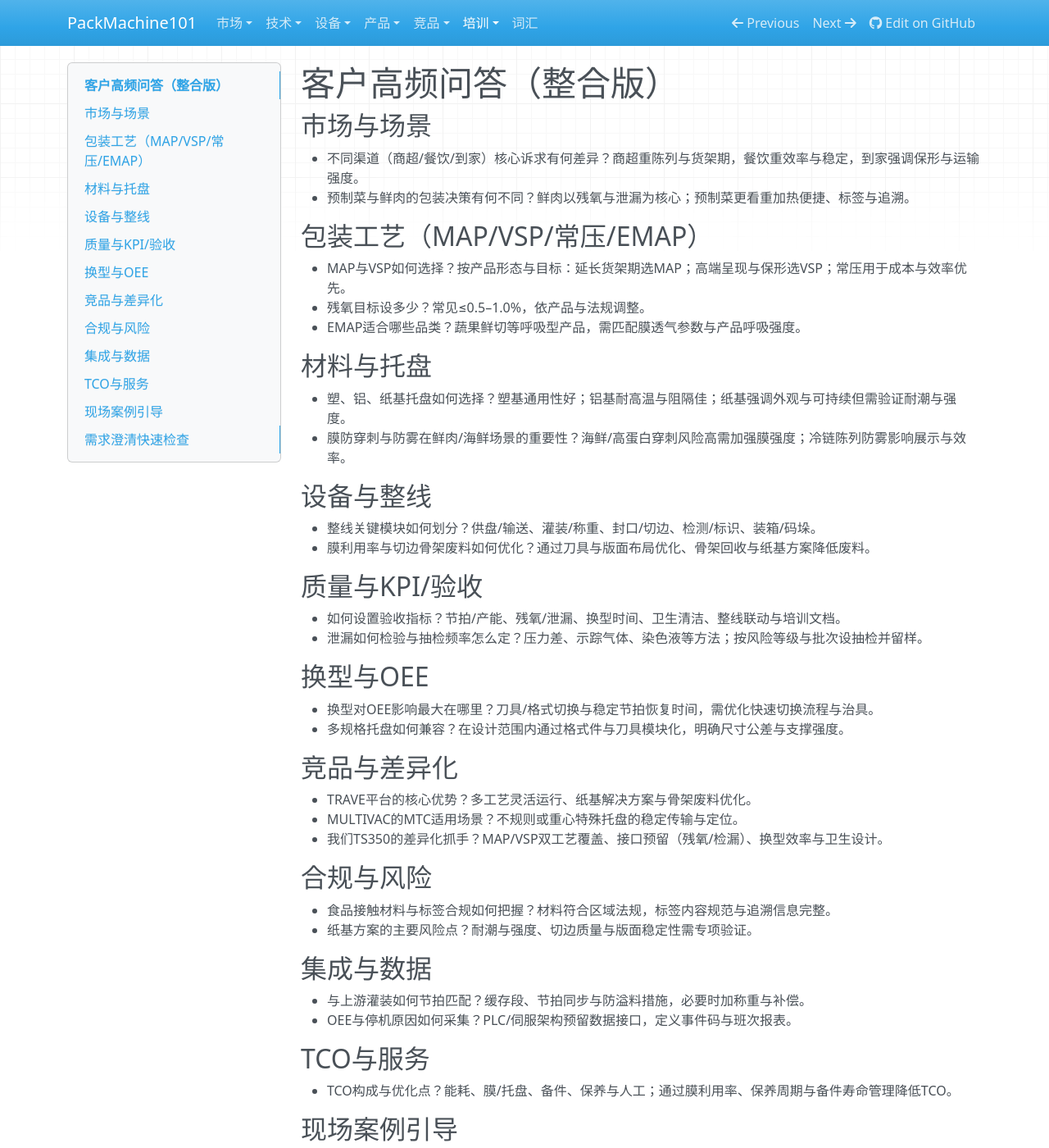
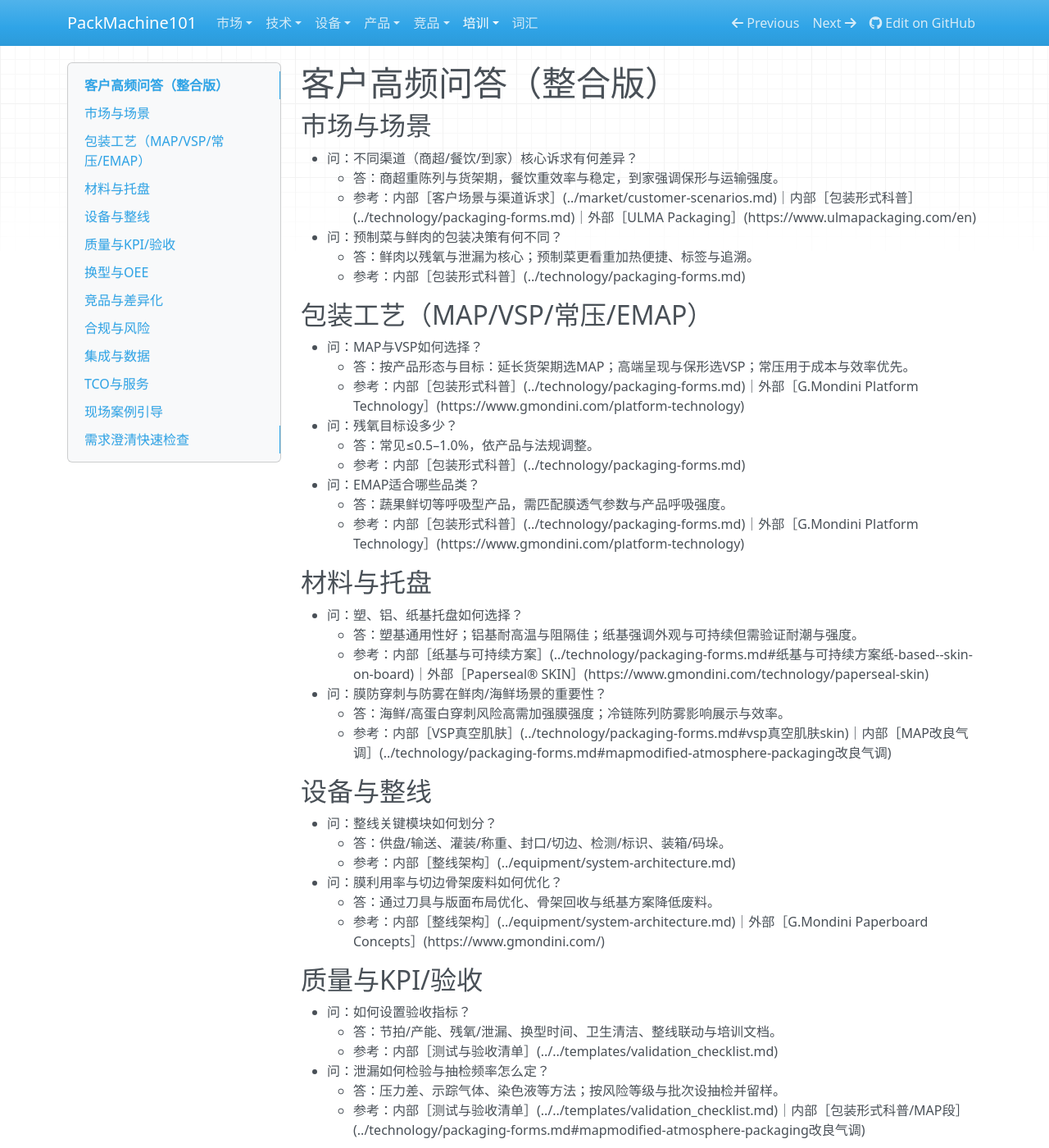
Before and after one commit to John-Qu/FPM101, an MkDocs documentation site: the page built from docs/training/qa.md, in a window 1280 px wide and 1400 px high. Shown: the whole window at 82% size. Built offline with MkDocs 1.6.1, drawn with Linux system fonts in a browser that asks for light colours; nearby versions of some CDN libraries; some of the changed text lies outside the part shown.

Commit message:
修正二级条目缩进为四个空格。

```diff
--- a/docs/training/qa.md
+++ b/docs/training/qa.md
@@ -1,63 +1,126 @@
 # 客户高频问答（整合版）
 
 ## 市场与场景
-- 不同渠道（商超/餐饮/到家）核心诉求有何差异？商超重陈列与货架期，餐饮重效率与稳定，到家强调保形与运输强度。
-- 预制菜与鲜肉的包装决策有何不同？鲜肉以残氧与泄漏为核心；预制菜更看重加热便捷、标签与追溯。
+- 问：不同渠道（商超/餐饮/到家）核心诉求有何差异？
+    - 答：商超重陈列与货架期，餐饮重效率与稳定，到家强调保形与运输强度。
+    - 参考：内部［客户场景与渠道诉求］(../market/customer-scenarios.md)｜内部［包装形式科普］(../technology/packaging-forms.md)｜外部［ULMA Packaging］(https://www.ulmapackaging.com/en)
+- 问：预制菜与鲜肉的包装决策有何不同？
+    - 答：鲜肉以残氧与泄漏为核心；预制菜更看重加热便捷、标签与追溯。
+    - 参考：内部［包装形式科普］(../technology/packaging-forms.md)
 
 ## 包装工艺（MAP/VSP/常压/EMAP）
-- MAP与VSP如何选择？按产品形态与目标：延长货架期选MAP；高端呈现与保形选VSP；常压用于成本与效率优先。
-- 残氧目标设多少？常见≤0.5–1.0%，依产品与法规调整。
-- EMAP适合哪些品类？蔬果鲜切等呼吸型产品，需匹配膜透气参数与产品呼吸强度。
+- 问：MAP与VSP如何选择？
+    - 答：按产品形态与目标：延长货架期选MAP；高端呈现与保形选VSP；常压用于成本与效率优先。
+    - 参考：内部［包装形式科普］(../technology/packaging-forms.md)｜外部［G.Mondini Platform Technology］(https://www.gmondini.com/platform-technology)
+- 问：残氧目标设多少？
+    - 答：常见≤0.5–1.0%，依产品与法规调整。
+    - 参考：内部［包装形式科普］(../technology/packaging-forms.md)
+- 问：EMAP适合哪些品类？
+    - 答：蔬果鲜切等呼吸型产品，需匹配膜透气参数与产品呼吸强度。
+    - 参考：内部［包装形式科普］(../technology/packaging-forms.md)｜外部［G.Mondini Platform Technology］(https://www.gmondini.com/platform-technology)
 
 ## 材料与托盘
-- 塑、铝、纸基托盘如何选择？塑基通用性好；铝基耐高温与阻隔佳；纸基强调外观与可持续但需验证耐潮与强度。
-- 膜防穿刺与防雾在鲜肉/海鲜场景的重要性？海鲜/高蛋白穿刺风险高需加强膜强度；冷链陈列防雾影响展示与效率。
+- 问：塑、铝、纸基托盘如何选择？
+    - 答：塑基通用性好；铝基耐高温与阻隔佳；纸基强调外观与可持续但需验证耐潮与强度。
+    - 参考：内部［纸基与可持续方案］(../technology/packaging-forms.md#纸基与可持续方案纸-based--skin-on-board)｜外部［Paperseal® SKIN］(https://www.gmondini.com/technology/paperseal-skin)
+- 问：膜防穿刺与防雾在鲜肉/海鲜场景的重要性？
+    - 答：海鲜/高蛋白穿刺风险高需加强膜强度；冷链陈列防雾影响展示与效率。
+    - 参考：内部［VSP真空肌肤］(../technology/packaging-forms.md#vsp真空肌肤skin)｜内部［MAP改良气调］(../technology/packaging-forms.md#mapmodified-atmosphere-packaging改良气调)
 
 ## 设备与整线
-- 整线关键模块如何划分？供盘/输送、灌装/称重、封口/切边、检测/标识、装箱/码垛。
-- 膜利用率与切边骨架废料如何优化？通过刀具与版面布局优化、骨架回收与纸基方案降低废料。
+- 问：整线关键模块如何划分？
+    - 答：供盘/输送、灌装/称重、封口/切边、检测/标识、装箱/码垛。
+    - 参考：内部［整线架构］(../equipment/system-architecture.md)
+- 问：膜利用率与切边骨架废料如何优化？
+    - 答：通过刀具与版面布局优化、骨架回收与纸基方案降低废料。
+    - 参考：内部［整线架构］(../equipment/system-architecture.md)｜外部［G.Mondini Paperboard Concepts］(https://www.gmondini.com/)
 
 ## 质量与KPI/验收
-- 如何设置验收指标？节拍/产能、残氧/泄漏、换型时间、卫生清洁、整线联动与培训文档。
-- 泄漏如何检验与抽检频率怎么定？压力差、示踪气体、染色液等方法；按风险等级与批次设抽检并留样。
+- 问：如何设置验收指标？
+    - 答：节拍/产能、残氧/泄漏、换型时间、卫生清洁、整线联动与培训文档。
+    - 参考：内部［测试与验收清单］(../../templates/validation_checklist.md)
+- 问：泄漏如何检验与抽检频率怎么定？
+    - 答：压力差、示踪气体、染色液等方法；按风险等级与批次设抽检并留样。
+    - 参考：内部［测试与验收清单］(../../templates/validation_checklist.md)｜内部［包装形式科普/MAP段］(../technology/packaging-forms.md#mapmodified-atmosphere-packaging改良气调)
 
 ## 换型与OEE
-- 换型对OEE影响最大在哪里？刀具/格式切换与稳定节拍恢复时间，需优化快速切换流程与治具。
-- 多规格托盘如何兼容？在设计范围内通过格式件与刀具模块化，明确尺寸公差与支撑强度。
+- 问：换型对OEE影响最大在哪里？
+    - 答：刀具/格式切换与稳定节拍恢复时间，需优化快速切换流程与治具。
+    - 参考：内部［测试与验收清单］(../../templates/validation_checklist.md)｜内部［TS350映射］(../product/ts350-mapping.md)
+- 问：多规格托盘如何兼容？
+    - 答：在设计范围内通过格式件与刀具模块化，明确尺寸公差与支撑强度。
+    - 参考：内部［TS350映射］(../product/ts350-mapping.md)｜内部［客户需求采集模板］(../../templates/customer_requirements.md)
 
 ## 竞品与差异化
-- TRAVE平台的核心优势？多工艺灵活运行、纸基解决方案与骨架废料优化。
-- MULTIVAC的MTC适用场景？不规则或重心特殊托盘的稳定传输与定位。
-- 我们TS350的差异化抓手？MAP/VSP双工艺覆盖、接口预留（残氧/检漏）、换型效率与卫生设计。
+- 问：TRAVE平台的核心优势？
+    - 答：多工艺灵活运行、纸基解决方案与骨架废料优化。
+    - 参考：内部［竞品总览对比］(../competitors/overview.md)｜外部［G.Mondini TRAVE］(https://www.gmondini.com/solution/trave)｜外部［Harpak-ULMA TRAVE 介绍］(https://www.harpak-ulma.com/g-mondini-trave-tray-sealer/)
+- 问：MULTIVAC的MTC适用场景？
+    - 答：不规则或重心特殊托盘的稳定传输与定位。
+    - 参考：内部［竞品总览对比］(../competitors/overview.md)｜外部［MULTIVAC T 700］(https://us.multivac.com/en/solutions/products/categories/product/traysealer/automatic-traysealers/t-700/)
+- 问：我们TS350的差异化抓手？
+    - 答：MAP/VSP双工艺覆盖、接口预留（残氧/检漏）、换型效率与卫生设计。
+    - 参考：内部［TS350映射］(../product/ts350-mapping.md)
 
 ## 合规与风险
-- 食品接触材料与标签合规如何把握？材料符合区域法规，标签内容规范与追溯信息完整。
-- 纸基方案的主要风险点？耐潮与强度、切边质量与版面稳定性需专项验证。
+- 问：食品接触材料与标签合规如何把握？
+    - 答：材料符合区域法规，标签内容规范与追溯信息完整。
+    - 参考：内部［客户需求采集模板/合规项］(../../templates/customer_requirements.md)｜内部［测试与验收清单/文档与培训］(../../templates/validation_checklist.md)
+- 问：纸基方案的主要风险点？
+    - 答：耐潮与强度、切边质量与版面稳定性需专项验证。
+    - 参考：内部［纸基与可持续方案］(../technology/packaging-forms.md#纸基与可持续方案纸-based--skin-on-board)
 
 ## 集成与数据
-- 与上游灌装如何节拍匹配？缓存段、节拍同步与防溢料措施，必要时加称重与补偿。
-- OEE与停机原因如何采集？PLC/伺服架构预留数据接口，定义事件码与班次报表。
+- 问：与上游灌装如何节拍匹配？
+    - 答：缓存段、节拍同步与防溢料措施，必要时加称重与补偿。
+    - 参考：内部［整线架构］(../equipment/system-architecture.md)｜内部［客户场景与渠道诉求］(../market/customer-scenarios.md)
+- 问：OEE与停机原因如何采集？
+    - 答：PLC/伺服架构预留数据接口，定义事件码与班次报表。
+    - 参考：内部［TS350映射/控制与数据］(../product/ts350-mapping.md)
 
 ## TCO与服务
-- TCO构成与优化点？能耗、膜/托盘、备件、保养与人工；通过膜利用率、保养周期与备件寿命管理降低TCO。
+- 问：TCO构成与优化点？
+    - 答：能耗、膜/托盘、备件、保养与人工；通过膜利用率、保养周期与备件寿命管理降低TCO。
+    - 参考：内部［TS350映射/TCO与服务］(../product/ts350-mapping.md)
 
 ## 现场案例引导
 ### 商超鲜肉MAP
-- 残氧与抽检策略如何设？目标≤0.5–1.0%，批次抽检+留样；泄漏用压力差或示踪法。
-- 膜与托盘选择？防穿刺、防雾，托盘支撑强度足；版面优化膜利用率。
+- 问：残氧与抽检策略如何设？
+    - 答：目标≤0.5–1.0%，批次抽检+留样；泄漏用压力差或示踪法。
+    - 参考：内部［包装形式科普/MAP段］(../technology/packaging-forms.md#mapmodified-atmosphere-packaging改良气调)｜内部［测试与验收清单］(../../templates/validation_checklist.md)
+- 问：膜与托盘选择？
+    - 答：防穿刺、防雾，托盘支撑强度足；版面优化膜利用率。
+    - 参考：内部［包装形式科普/VSP与纸基段］(../technology/packaging-forms.md#vsp真空肌肤skin)｜(../technology/packaging-forms.md#纸基与可持续方案纸-based--skin-on-board)
 - 验收要点：节拍稳定、残氧/泄漏达标、切换规格时间。
+    - 参考：内部［测试与验收清单］(../../templates/validation_checklist.md)
 
 ### 中央厨房预制菜VSP
-- 为何选VSP？保形与陈列，适合高客单价或精致熟食。
-- 切边与视觉一致性如何保证？刀具精度与膜贴合参数控制，陈列样本评审。
+- 问：为何选VSP？
+    - 答：保形与陈列，适合高客单价或精致熟食。
+    - 参考：内部［包装形式科普/VSP段］(../technology/packaging-forms.md#vsp真空肌肤skin)
+- 问：切边与视觉一致性如何保证？
+    - 答：刀具精度与膜贴合参数控制，陈列样本评审。
+    - 参考：内部［整线架构/封口与切边］(../equipment/system-architecture.md)
 - 验收要点：稳定节拍、贴合质量与切边一致性、清洗时间。
+    - 参考：内部［测试与验收清单］(../../templates/validation_checklist.md)
 
 ### 即食餐常压/轻度MAP
-- 常压何时足够？短保SKU、成本效率优先；如需轻度延寿选轻度MAP。
-- 标签与追溯如何处理？打码/贴标联动，条码/批次追溯与报警。
+- 问：常压何时足够？
+    - 答：短保SKU、成本效率优先；如需轻度延寿选轻度MAP。
+    - 参考：内部［包装形式科普/常压段］(../technology/packaging-forms.md#常压封口lidding)｜(../technology/packaging-forms.md#mapmodified-atmosphere-packaging改良气调)
+- 问：标签与追溯如何处理？
+    - 答：打码/贴标联动，条码/批次追溯与报警。
+    - 参考：内部［整线架构/检测与标识］(../equipment/system-architecture.md)
 - 验收要点：密封完整性、标签/追溯有效、整线节拍同步。
+    - 参考：内部［测试与验收清单］(../../templates/validation_checklist.md)
 
 ## 需求澄清快速检查
-- 产品与场景、货架期目标与温控范围？按模板逐项确认，决定工艺与材料边界。
-- 托盘尺寸范围与材质、支撑强度与变形风险？决定输送与夹持/定位方案。
-- 产能与节拍、换型频率与时间窗？决定道数与格式件策略。
+- 问：产品与场景、货架期目标与温控范围？
+    - 答：按模板逐项确认，决定工艺与材料边界。
+    - 参考：内部［客户需求采集模板］(../../templates/customer_requirements.md)
+- 问：托盘尺寸范围与材质、支撑强度与变形风险？
+    - 答：决定输送与夹持/定位方案。
+    - 参考：内部［客户需求采集模板］(../../templates/customer_requirements.md)
+- 问：产能与节拍、换型频率与时间窗？
+    - 答：决定道数与格式件策略。
+    - 参考：内部［客户需求采集模板］(../../templates/customer_requirements.md)｜内部［整线架构］(../equipment/system-architecture.md)
```
